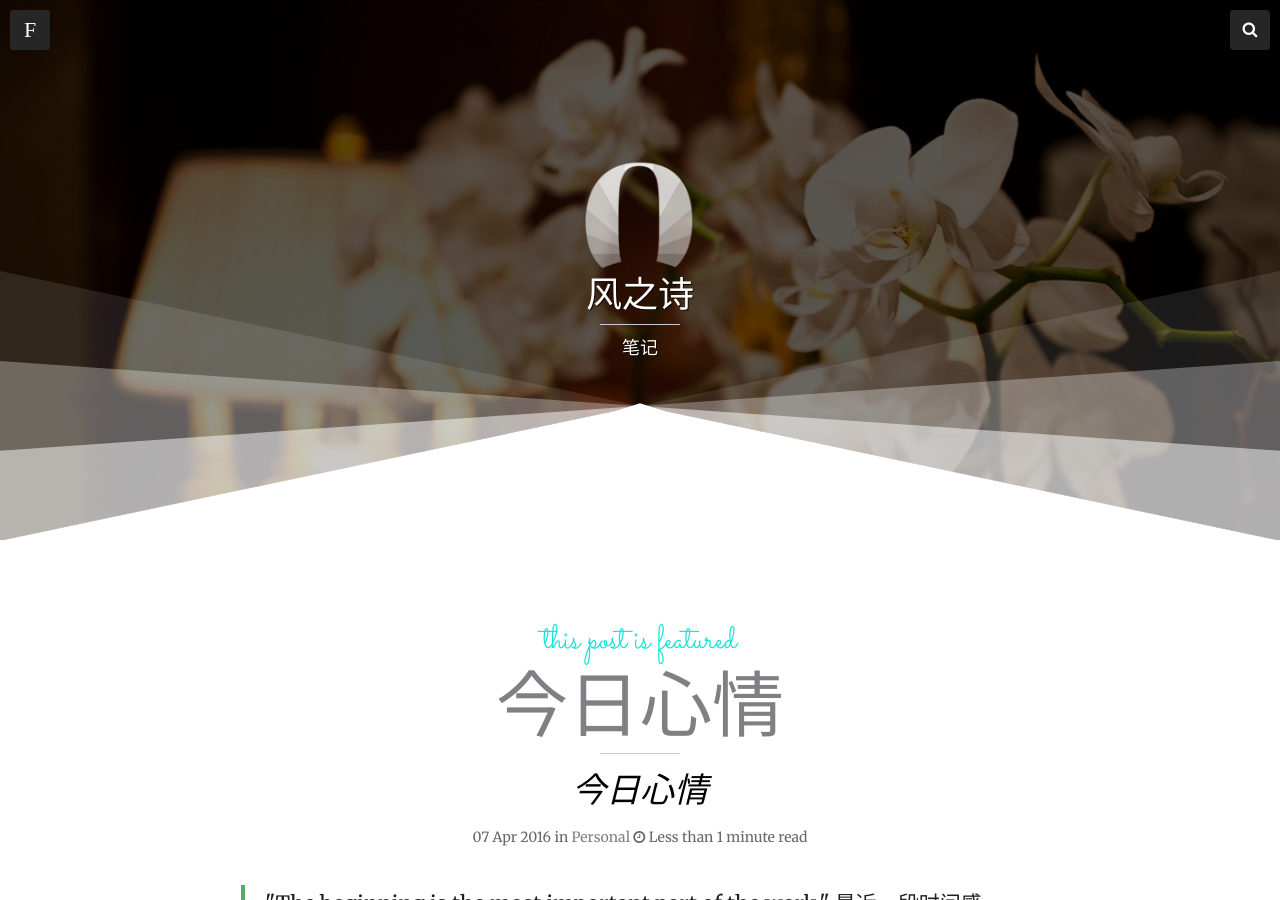
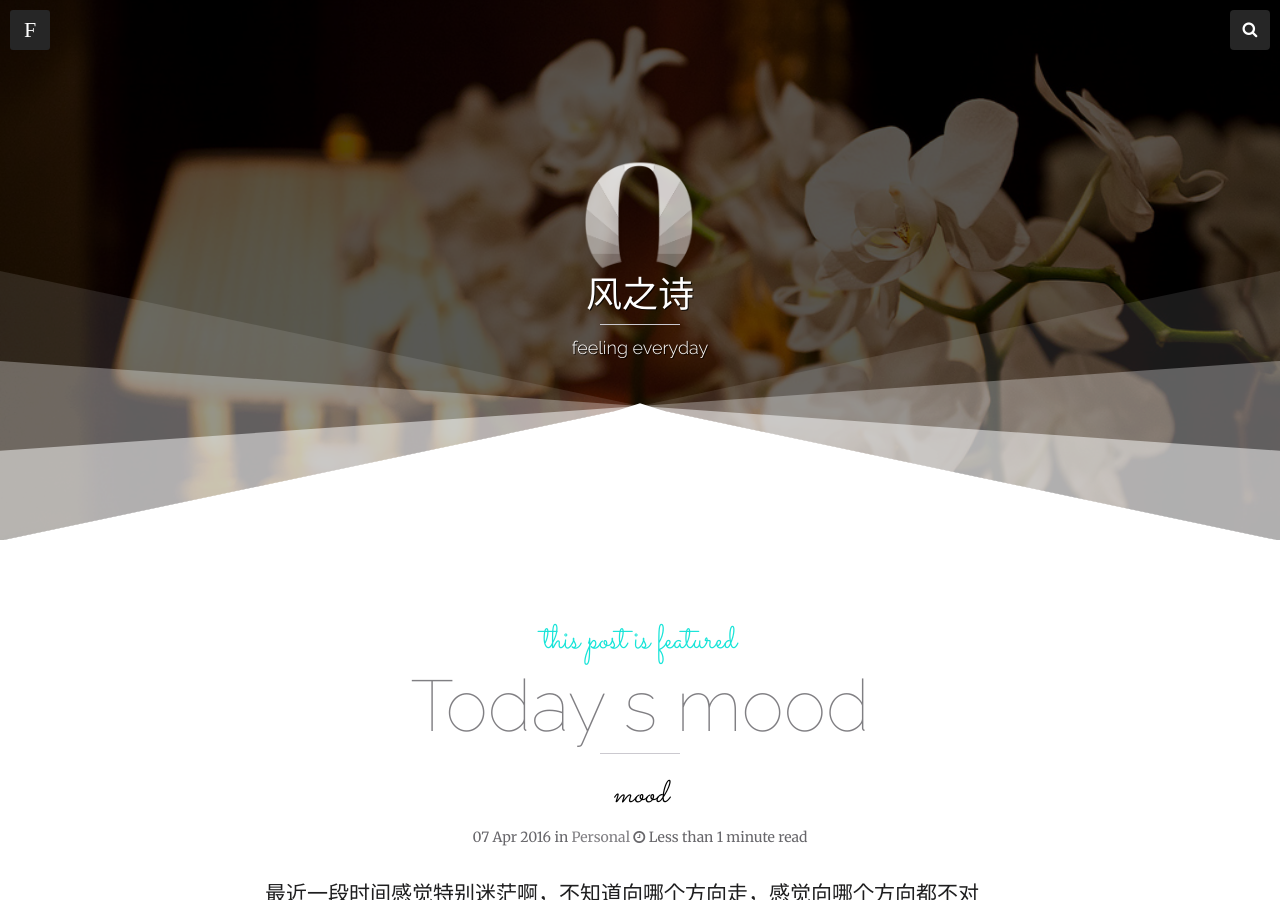
Before and after one commit to penglintao/alex.github.com, a Jekyll site: the page built from _posts/2016-04-07-test.md, in a window 1280 px wide and 900 px high. Built offline with Jekyll 4.4.1, drawn with Linux system fonts in a browser that asks for light colours; nearby versions of some CDN libraries; some of the changed text lies outside the part shown.

```diff
--- a/_posts/2016-04-07-test.md
+++ b/_posts/2016-04-07-test.md
@@ -1,8 +1,8 @@
 ---
 layout: post
-title: 今日心情
-description: "今日心情"
-headline: "笔记"
+title: Today s mood
+description: "mood"
+headline: "feeling everyday"
 categories: personal
 tags:
   - 日记
@@ -16,7 +16,6 @@ featured: true
 published: true
 ---
 
->&quot;The beginning is the most important part of the work.&quot;
 最近一段时间感觉特别迷茫啊，不知道向哪个方向走，感觉向哪个方向都不对啊，而且人的记忆力开始下降了。
 上午工作效率也不是很高，一直弄一个小工具，但是就算弄出来了，感觉也不会有多大的成就感。下午开始请假了
 社保卡丢了好一段时间了，急冲冲跑去银行，发现人实在是太多了，在那里排队干等了几个小时，最让我郁闷的是：
```
